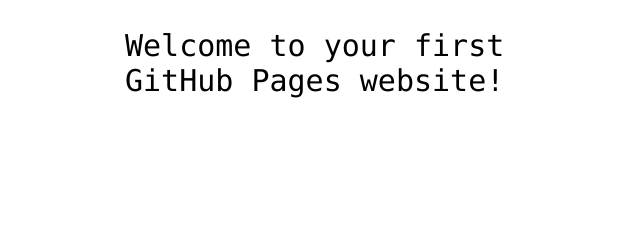
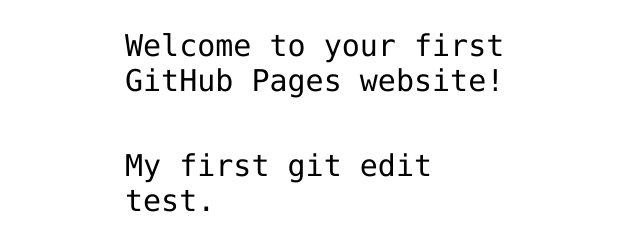
Before and after one commit to sensming/hello-world, a plain HTML site: page index.html in a window 1280 px wide. Shown: the part 360-610 px from the top of the page, without its empty margins (315-955 px from the left). Drawn offline with Linux system fonts and the light colour scheme.

Commit message:
1st edit test.

```diff
--- a/index.html
+++ b/index.html
@@ -1,18 +1,21 @@
 <!DOCTYPE html>
 
 <html>
+
 <head>
-  <meta http-equiv="Content-Type" content="text/html; charset=utf-8"/>
-  <title>my-first-website</title>
-  <LINK href="styles.css" rel="stylesheet" type="text/css">
+    <meta http-equiv="Content-Type" content="text/html; charset=utf-8" />
+    <title>my-first-website</title>
+    <LINK href="styles.css" rel="stylesheet" type="text/css">
 </head>
 
 <body>
 
-<img src="https://octodex.github.com/images/daftpunktocat-thomas.gif" id="octocat" alt="octocat-gif" />
+    <img src="https://octodex.github.com/images/daftpunktocat-thomas.gif" id="octocat" alt="octocat-gif" />
 
-<!-- Change this code here by copy and pasting your template on line 15 -->
-<p>Welcome to your first GitHub Pages website!</p>
+    <!-- Change this code here by copy and pasting your template on line 15 -->
+    <p>Welcome to your first GitHub Pages website!</p>
+    <p>My first git edit test.</p>
 
 </body>
+
 </html>
```
